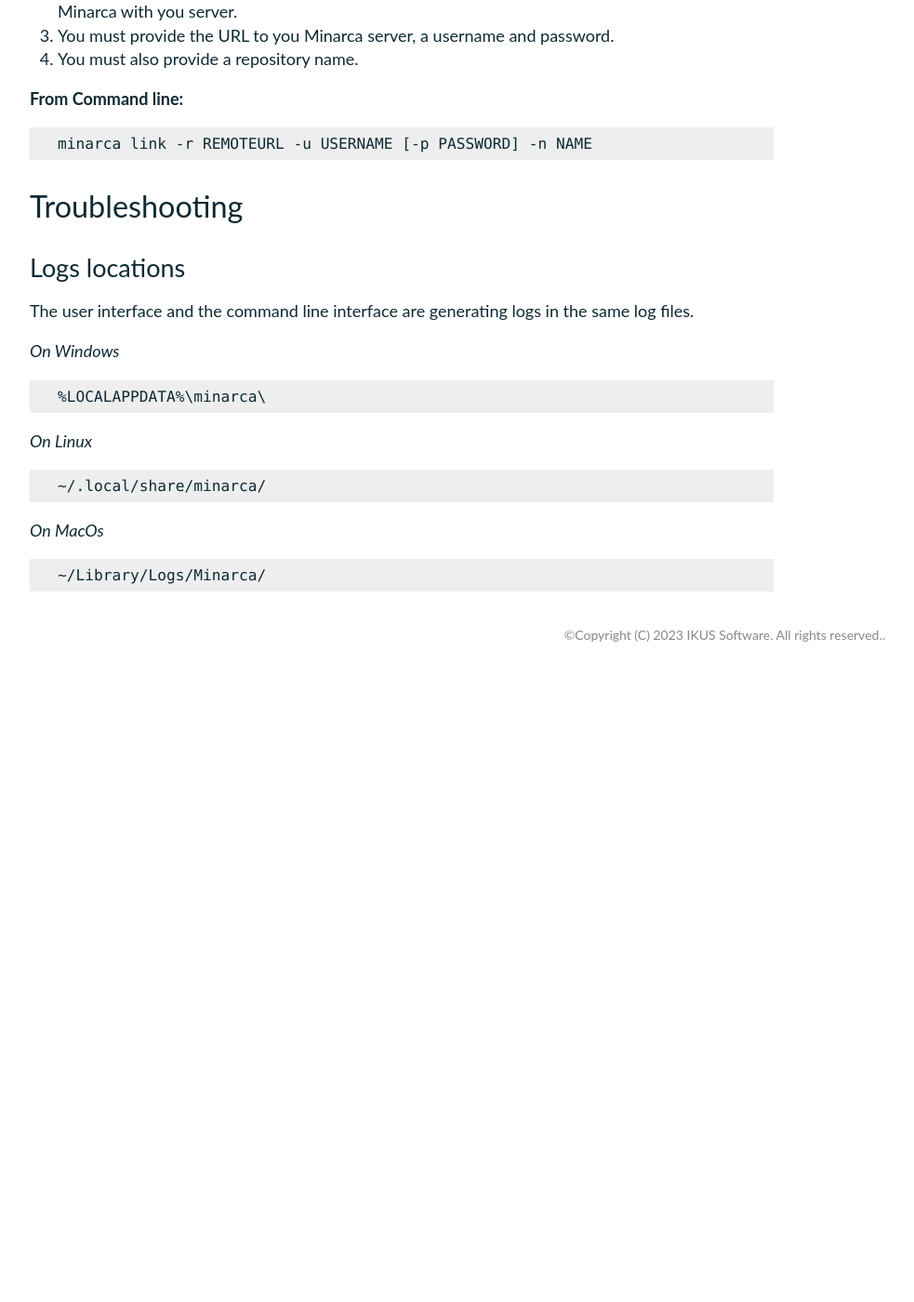
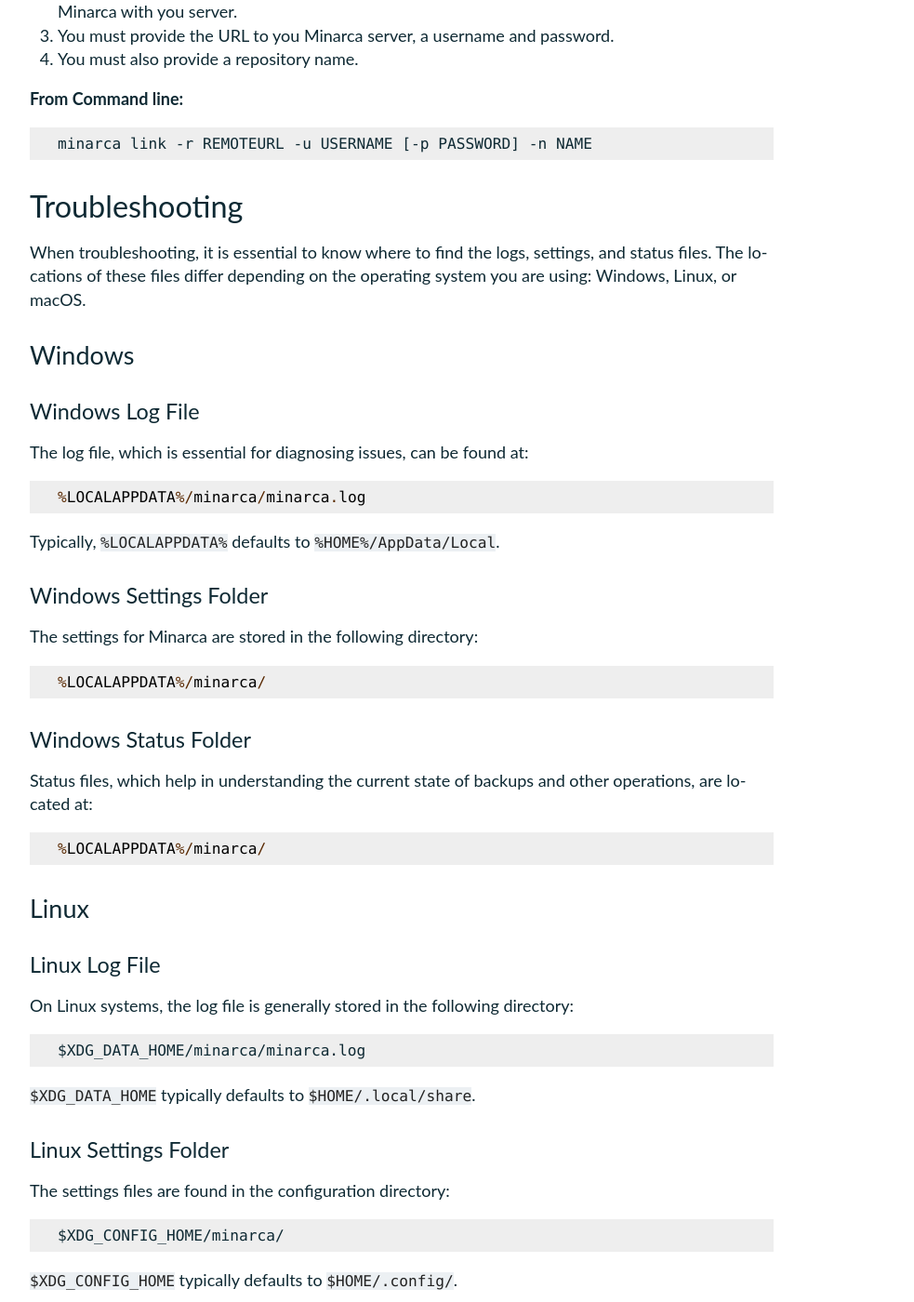
Before and after one commit to ikus060/minarca, a Sphinx documentation site: the page built from doc/minarca-client.md, in a window 1280 px wide and 1400 px high, scrolled down 3213 px. Shown: the whole window at 93% size, without its empty margins (273-1256 px from the left). Built offline with Sphinx 7.4.7, drawn with Linux system fonts in a browser that asks for light colours; before the commit the page ends 3934 px from its top, so only the background shows below that; some of the changed text lies outside the part shown.

Commit message:
Update troubleshooting docs

````diff
--- a/doc/minarca-client.md
+++ b/doc/minarca-client.md
@@ -100,18 +100,87 @@
 
 ## Troubleshooting
 
-### Logs locations
+When troubleshooting, it is essential to know where to find the logs, settings, and status files. The locations of these files differ depending on the operating system you are using: Windows, Linux, or macOS.
 
-The user interface and the command line interface are generating logs in the same log files.
+### Windows
 
-*On Windows*
+#### Windows Log File
+The log file, which is essential for diagnosing issues, can be found at:
+```
+%LOCALAPPDATA%/minarca/minarca.log
+```
+Typically, `%LOCALAPPDATA%` defaults to `%HOME%/AppData/Local`.
 
-    %LOCALAPPDATA%\minarca\
+#### Windows Settings Folder
+The settings for Minarca are stored in the following directory:
+```
+%LOCALAPPDATA%/minarca/
+```
 
-*On Linux*
+#### Windows Status Folder
+Status files, which help in understanding the current state of backups and other operations, are located at:
+```
+%LOCALAPPDATA%/minarca/
+```
 
-    ~/.local/share/minarca/
+### Linux
 
-*On MacOs*
+#### Linux Log File
+On Linux systems, the log file is generally stored in the following directory:
+```
+$XDG_DATA_HOME/minarca/minarca.log
+```
+`$XDG_DATA_HOME` typically defaults to `$HOME/.local/share`.
 
-    ~/Library/Logs/Minarca/
+#### Linux Settings Folder
+The settings files are found in the configuration directory:
+```
+$XDG_CONFIG_HOME/minarca/
+```
+`$XDG_CONFIG_HOME` typically defaults to `$HOME/.config/`.
+
+#### Linux Status Folder
+Status files are stored in the following directory:
+```
+$XDG_DATA_HOME/minarca/
+```
+`$XDG_DATA_HOME` typically defaults to `$HOME/.local/share`.
+
+#### Running as Root on Linux
+
+If Minarca is running as root, the file locations change as follows:
+
+- **Log File:** `/var/log/minarca.log`
+- **Settings Folder:** `/etc/minarca/`
+- **Status Folder:** `/var/lib/minarca/`
+
+### MacOS
+
+#### MacOS Log File
+On macOS, the log file for Minarca can be found at:
+```
+$HOME/Library/Logs/Minarca/minarca.log
+```
+
+#### MacOS Settings Folder
+The settings files are stored in the preferences directory:
+```
+$HOME/Library/Preferences/Minarca
+```
+
+#### MacOS Status Folder
+Status files are found in the following directory:
+```
+$HOME/Library/Minarca
+```
+
+### Customizing File Locations
+
+On all platforms, it is possible to change the location of the settings and status folders using environment variables:
+
+- **Settings Folder:** Set the `$MINARCA_CONFIG_HOME` environment variable.
+- **Status Folder:** Set the `$MINARCA_DATA_HOME` environment variable.
+
+### Additional Tips
+
+By knowing where to find these essential files, troubleshooting Minarca Data Backup becomes a more straightforward process. If you encounter issues that cannot be resolved through these files, consider reaching out to Minarca support with the log and status files for further assistance.
````
